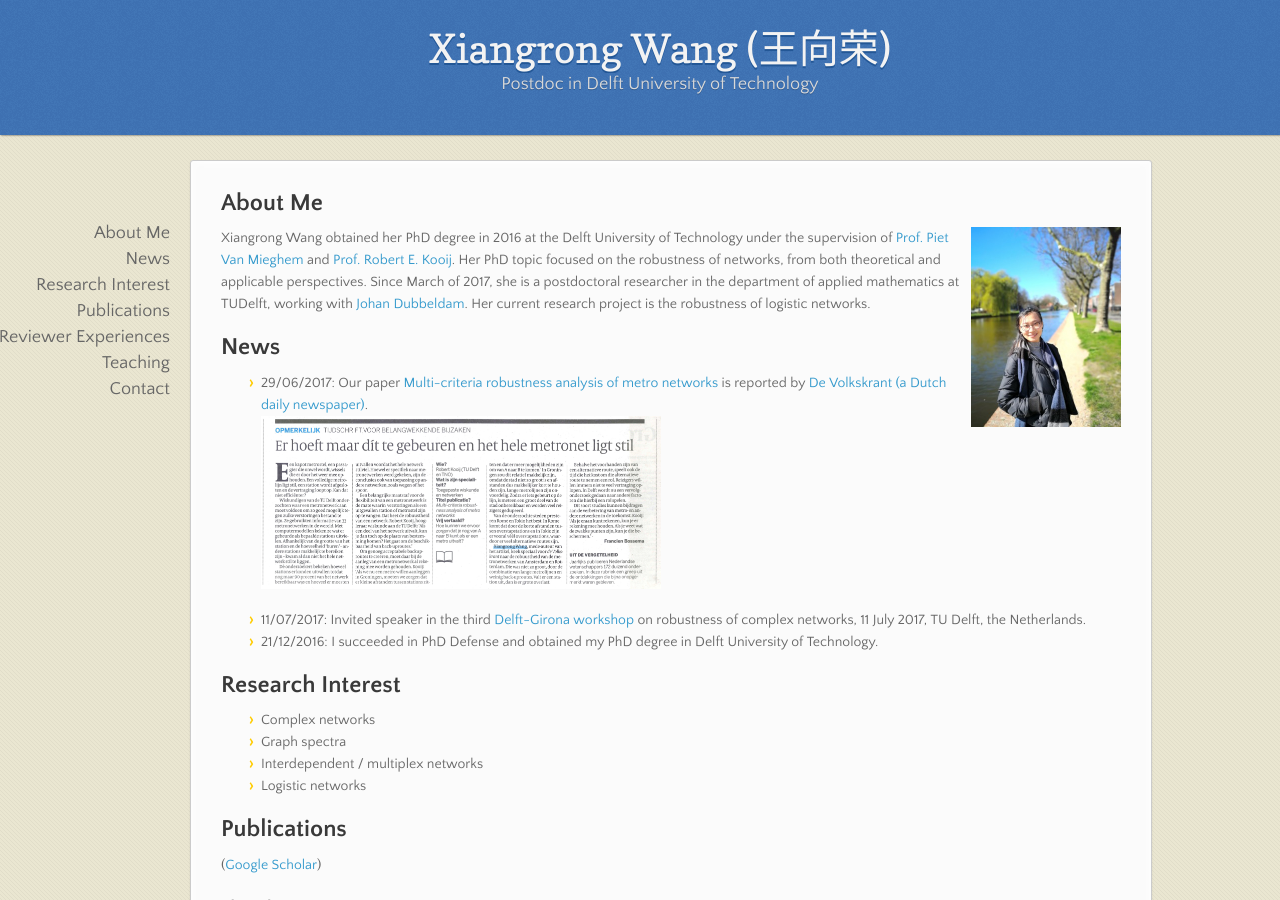
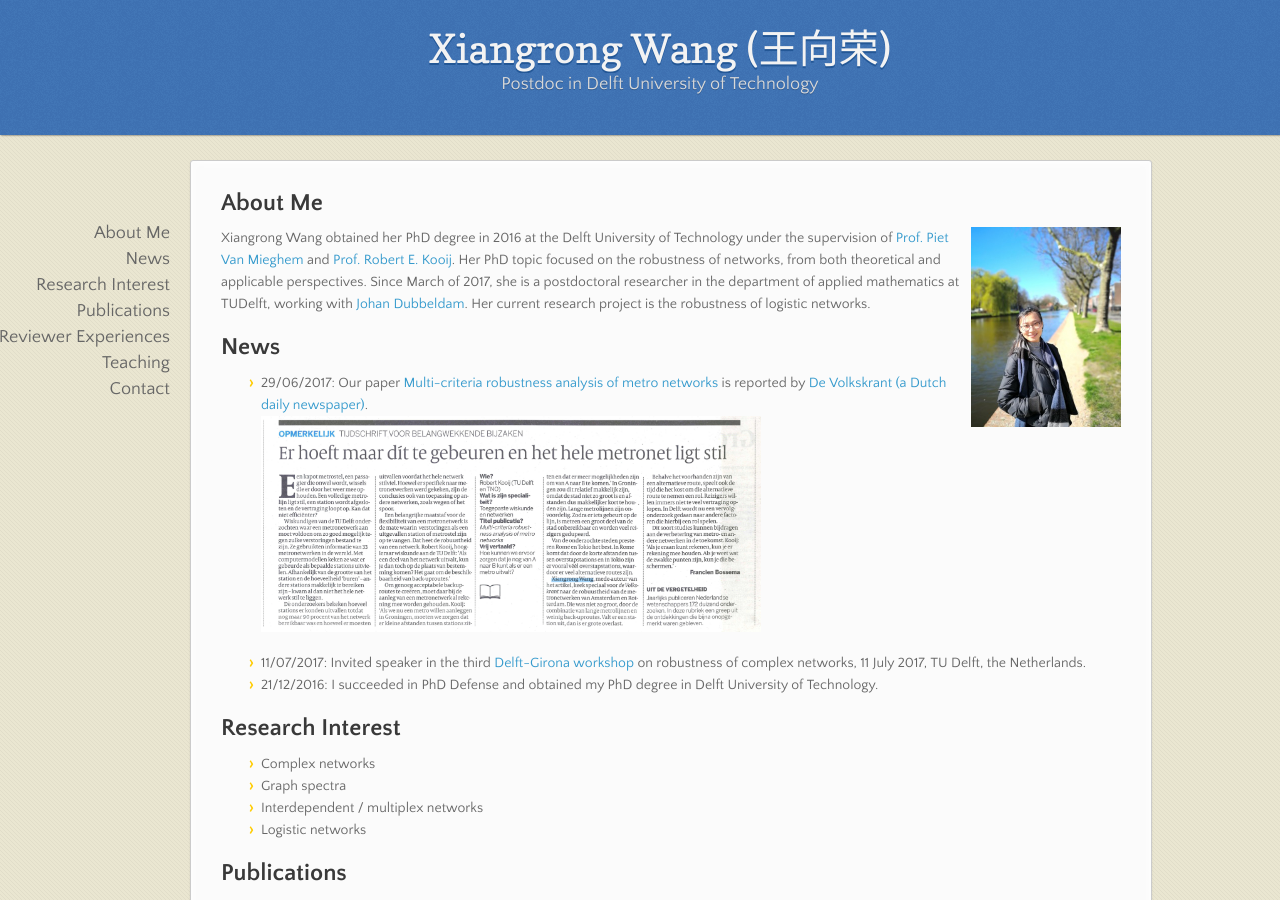
Before and after one commit to xiangrongwang/xiangrongwang.github.io, a Jekyll site: the page built from index.md, in a window 1280 px wide and 900 px high. Built offline with Jekyll 4.4.1, drawn with Linux system fonts in a browser that asks for light colours; nearby versions of some CDN libraries; our own code applies the rules of GitHub Pages for plain Markdown files.

Commit message:
Update index.md

```diff
--- a/index.md
+++ b/index.md
@@ -6,7 +6,7 @@ Her PhD topic focused on the robustness of networks,  from both theoretical and
 
 ## News
 * 29/06/2017: Our paper [Multi-criteria robustness analysis of metro networks](http://www.sciencedirect.com/science/article/pii/S0378437117300675) is reported by [De Volkskrant (a Dutch daily newspaper)]( http://www.volkskrant.nl/wetenschap/er-hoeft-maar-dit-te-gebeuren-en-het-hele-metronet-ligt-stil~a4503063/).
-        <img align="middle" width='400' src= "metro_article_deVolkstrant.png">
+        <img align="middle" width='500' src= "metro_article_deVolkstrant.png">
 
 * 11/07/2017: Invited speaker in the third [Delft-Girona workshop](https://www.nas.ewi.tudelft.nl/rocn/index.html) on robustness of complex networks, 11 July 2017, TU Delft, the Netherlands.
 * 21/12/2016: I succeeded in PhD Defense and obtained my PhD degree in Delft University of Technology.
```
